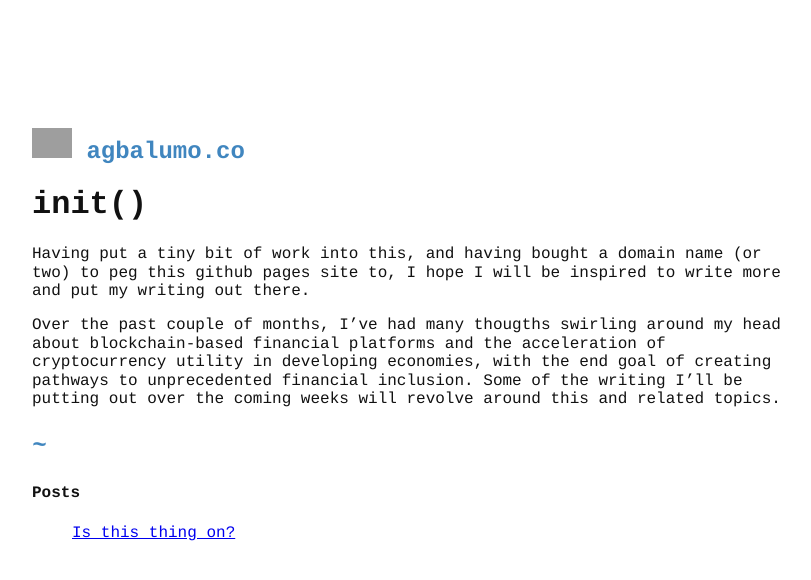
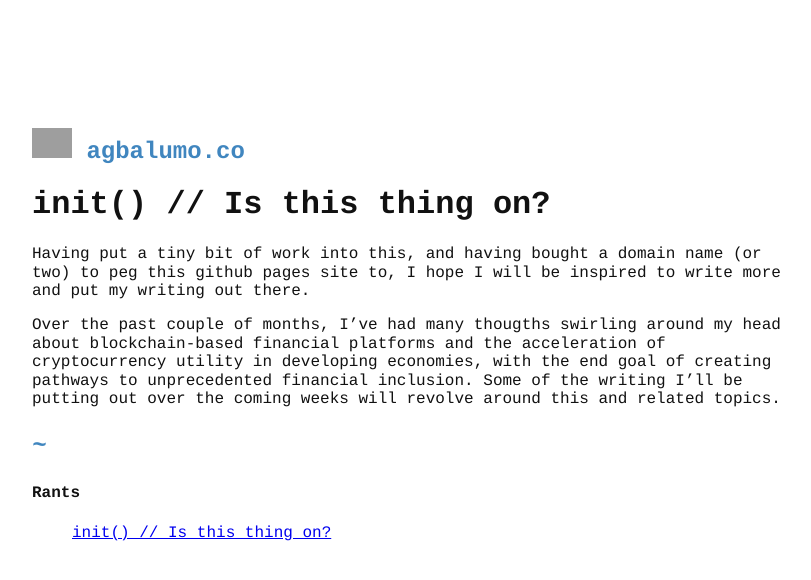
Before and after one commit to Korede-TA/korede-ta.github.io, a Jekyll site: the page built from _posts/2018-07-09-is-this-thing-on.md, in a window 1280 px wide. Shown: the top 580 px of the page, without its empty margins (96-907 px from the left). Built offline with Jekyll 4.4.1, drawn with Linux system fonts in a browser that asks for light colours; grey boxes are pictures that could not be loaded.

Commit message:
update initial post

```diff
--- a/_layouts/default.html
+++ b/_layouts/default.html
@@ -20,7 +20,7 @@
 			{{ content }}
 			<p id="tilde" class="fw8 i f3">~</p>
 
-			<h4>Posts</h4>
+			<h4>Rants</h4>
 			<ul class="list">
 				{% for post in site.posts %}
 					<li>
--- a/_posts/2018-07-09-is-this-thing-on.md
+++ b/_posts/2018-07-09-is-this-thing-on.md
@@ -1,11 +1,11 @@
 ---
 layout: default
-title: Is this thing on?
+title: init() // Is this thing on?
 permalink: init
 post: true
 ---
 
-# init()
+# init() // Is this thing on?
 
 Having put a tiny bit of work into this, and having bought a domain name (or two) to peg this github pages site to, I hope I will be inspired to write more and put my writing out there.
 
```
